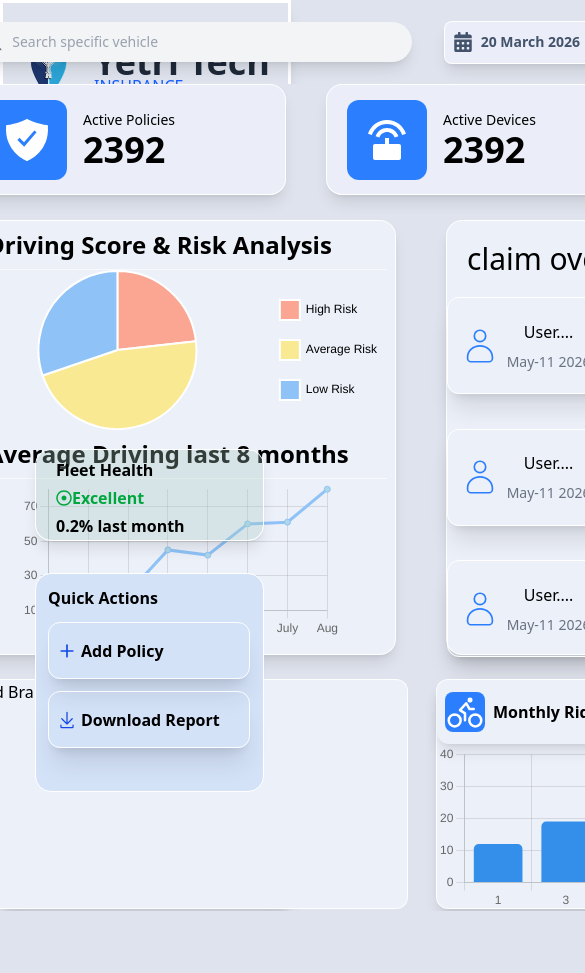
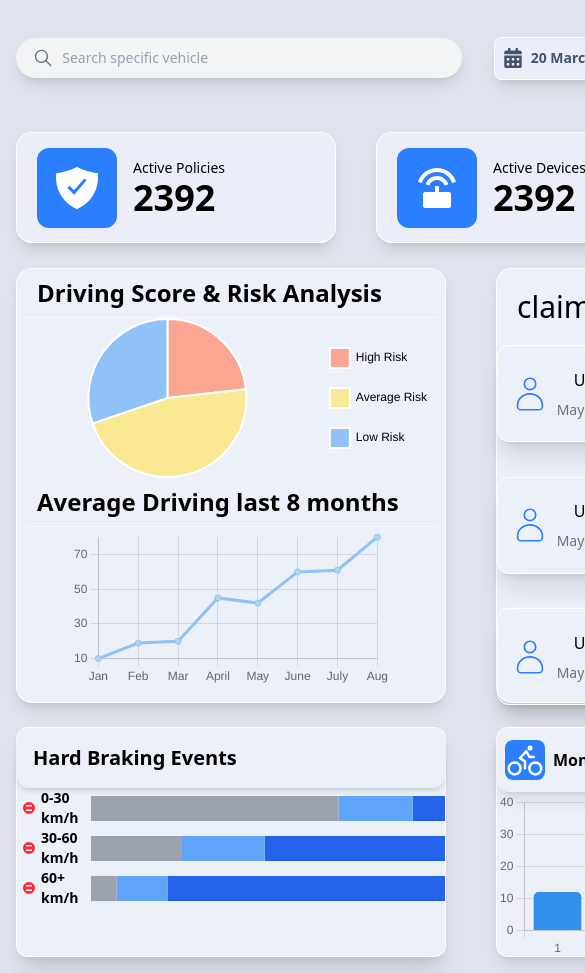
Before and after one commit to blackbuckgroupoftechnology/Ourpage, a Next.js app: page / in a window 390 px wide. Shown: the top 973 px of the page, 585 px wide, since content can reach past the window. Before the commit the page ends 911 px from the top, so only its background shows below. Built offline with nearby package versions, Linux system fonts and the light colour scheme.

Commit message:
Completed Hard braking with other responsive design

```diff
--- a/app/layout.tsx
+++ b/app/layout.tsx
@@ -21,24 +21,34 @@ export const metadata: Metadata = {
 
 export default function RootLayout({
   children,
-}: Readonly<{
+}: {
   children: React.ReactNode;
-}>) {
+}) {
   return (
     <html
       lang="en"
-      className={`${geistSans.variable} bg-[#DFE3ED] ${geistMono.variable} h-full antialiased`}
+      className={`${geistSans.variable} ${geistMono.variable} bg-[#DFE3ED] h-full antialiased`}
     >
-      <body className="flex   min-h-full">
-        <SideNav />
-        <div className=" w-full flex flex-col items-center">
-          <div className="w-[1040px]">
+      <body className="flex min-h-screen">
+
+        {/* Sidebar (hidden on small screens) */}
+        <div className="hidden md:block">
+          <SideNav />
+        </div>
+
+        {/* Main Content */}
+        <div className="flex flex-col flex-1">
+
+          {/* Navbar */}
+          <div className="w-full max-w-[1200px] mx-auto px-4 sm:px-6 md:px-8 py-4">
             <Navbar />
+          </div>
 
-            <div className="w-1/6">
-            </div>
+          {/* Page Content */}
+          <main className="w-full max-w-[1200px] mx-auto px-4 sm:px-6 md:px-8 py-4">
             {children}
-          </div>
+          </main>
+
         </div>
       </body>
     </html>
--- a/components/ClaimOverview.tsx
+++ b/components/ClaimOverview.tsx
@@ -1,6 +1,9 @@
+"use client"
 import React from 'react'
 import Image from 'next/image';
 import yetriLogo from "@/public/yetriLogo.png";
+import { FaArrowRightLong } from "react-icons/fa6";
+
 import map from "@/public/map.png";
 import { CiUser } from "react-icons/ci";
 import { FaPlay } from "react-icons/fa";
@@ -11,7 +14,9 @@ const ClaimOverview = () => {
         <div className='border shadow-lg w-[560px] h-[435px] border-[#FFFFFFE8] bg-[#ECF0F9] rounded-2xl'>
             <div className='flex p-5  justify-between  items-center'>
                 <h1 className='text-3xl'>claim overview</h1>
-                <p className='text-blue-500'>View All</p>
+                <div className='flex items-center gap-2 text-blue-500 hover:cursor-pointer'>View All
+                    <FaArrowRightLong />
+                </div>
             </div>
             <div className='h-[360px] flex flex-col justify-between'>
                 {[1, 2, 3].map((item, index) => {
--- a/components/DriverScoreCard.tsx
+++ b/components/DriverScoreCard.tsx
@@ -73,7 +73,7 @@ const lineOptions = {
 
 const DriverScoreCard = () => {
   return (
-    <div className='border shadow-lg w-[430px] h-[435px] border-[#FFFFFFE8] bg-[#ECF0F9] px-2 rounded-2xl'>
+    <div className='mr-4 border shadow-lg w-[430px] h-[435px] border-[#FFFFFFE8] bg-[#ECF0F9] px-2 rounded-2xl'>
       <div className='px-3 text-2xl py-2 font-semibold border-[#FFFFFF99] border-b '>
         Driving Score & Risk Analysis
       </div>
--- a/components/GenTelematics.tsx
+++ b/components/GenTelematics.tsx
@@ -25,7 +25,7 @@ const TelData = [
 
 const GenTelematics = () => {
     return (
-        <div className="mt-5 w-[1040px] h-[112px]  flex justify-between flex-wrap">
+        <div className="mt-5 md:w-full w-[1040px] h-[112px]  flex justify-between flex-wrap">
             {TelData.map((item, index) => {
                 const Icon = item.image;
 
--- a/components/HardBraking.tsx
+++ b/components/HardBraking.tsx
@@ -1,11 +1,142 @@
-import React from 'react'
+"use client";
+import React from "react";
+import { VscDebugBreakpointConditional } from "react-icons/vsc";
+
+import {
+  Chart as ChartJS,
+  BarElement,
+  CategoryScale,
+  LinearScale,
+  Tooltip,
+  Legend,
+} from "chart.js";
+
+import { Bar } from "react-chartjs-2";
+
+ChartJS.register(
+  BarElement,
+  CategoryScale,
+  LinearScale,
+  Tooltip,
+  Legend
+);
+
+// 🔹 Your data
+const brkData = [
+  {
+    id: 1,
+    speed: "0-30 km/h",
+    val1: 100,
+    val2: 30,
+    val3: 13,
+  },
+  {
+    id: 2,
+    speed: "30-60 km/h",
+    val1: 55,
+    val2: 50,
+    val3: 109,
+  },
+  {
+    id: 3,
+    speed: "60+ km/h",
+    val1: 10,
+    val2: 20,
+    val3: 108,
+  },
+];
+
+// 🔹 Function to generate chart data dynamically
+const getChartData = (item: any) => {
+  const total = item.val1 + item.val2 + item.val3;
+
+  return {
+    labels: ["Risk Level"],
+    datasets: [
+      {
+        label: "Low",
+        data: [(item.val1 / total) * 100],
+        backgroundColor: "#9CA3AF", // gray
+        // borderRadius: 8,
+        borderSkipped: false,
+      },
+      {
+        label: "Medium",
+        data: [(item.val2 / total) * 100],
+        backgroundColor: "#60A5FA", // light blue
+        // borderRadius: 8,
+        borderSkipped: false,
+      },
+      {
+        label: "High",
+        data: [(item.val3 / total) * 100],
+        backgroundColor: "#2563EB", // blue
+        // borderRadius: 8,
+        borderSkipped: false,
+      },
+    ],
+  };
+};
+
+// 🔹 Chart options
+const options = {
+  indexAxis: "y" as const,
+  responsive: true,
+  maintainAspectRatio: false,
+  scales: {
+    x: {
+      stacked: true,
+      max: 100,
+      display: false,
+    },
+    y: {
+      stacked: true,
+      display: false,
+    },
+  },
+  plugins: {
+    legend: {
+      display: false,
+    },
+    tooltip: {
+      enabled: true,
+    },
+  },
+};
 
 const HardBraking = () => {
   return (
-    <div className='w-[442px] h-[230px] border border-[#FFFFFFE8] bg-[#ECF0F9] rounded-xl '>
-      <div>Hard Braking Events</div>
+    <div className="mr-4 w-full shadow-xl max-w-[430px] h-auto border border-[#FFFFFFE8] bg-[#ECF0F9] rounded-xl ">
+
+      {/* Title */}
+      <div className="shadow-md rounded-xl p-3 font-semibold text-xl md:text-2xl p-4">
+        Hard Braking Events
+      </div>
+
+      {/* Data Rows */}
+      <div className=" ">
+        {brkData.map((item) => (
+          <div
+            key={item.id}
+            className=" flex items-center w-full"
+          >
+            {/* Icon */}
+            <VscDebugBreakpointConditional className=" w-6 h-6 md:w-8 md:h-8 text-red-500" />
+
+            {/* Speed Label */}
+            <div className=" text-sm md:text-base font-semibold w-[50px]">
+              {item.speed}
+            </div>
+
+            {/* Chart */}
+            <div className="flex-1 h-[35px]">
+              <Bar data={getChartData(item)} className="" options={options} />
+            </div>
+          </div>
+        ))}
+      </div>
     </div>
-  )
-}
+  );
+};
 
-export default HardBraking
+export default HardBraking;
--- a/components/MonthlyData.tsx
+++ b/components/MonthlyData.tsx
@@ -14,7 +14,7 @@ import { option } from 'framer-motion/client';
 ChartJS.register(BarElement, CategoryScale, LinearScale);
 
 const data = {
-    labels: [1, 3, 4,6, 7, 8, 9, 10],
+    labels: [1, 3, 4, 6, 7, 8, 9, 10],
     datasets: [
       {
         label: "rides",
@@ -36,7 +36,7 @@ const barOptions = {
 
 const MonthlyData = () => {
     return (
-        <div className='w-[570px] h-[230px] border-[#FFFFFFE8] bg-[#ECF0F9] rounded-xl shadow-lg border'>
+        <div className='w-[560px] h-[230px] border-[#FFFFFFE8] bg-[#ECF0F9] rounded-xl shadow-lg border'>
             <div className='flex shadow-lg rounded-xl p-2 justify-between items-center '>
                 <div className=' gap-2 flex items-center'>
                     <div className='bg-blue-500 rounded-lg'>
--- a/components/Navbar.tsx
+++ b/components/Navbar.tsx
@@ -1,7 +1,6 @@
 "use client";
 
 import React from 'react';
-import Image from 'next/image';
 import { motion } from "framer-motion";
 
 import { IoIosSearch } from "react-icons/io";
@@ -9,13 +8,11 @@ import { IoMdNotifications } from "react-icons/io";
 import { FaRegUserCircle } from "react-icons/fa";
 import { FaCalendarAlt } from "react-icons/fa";
 
-import { RiArrowDropDownLine, RiSkullLine } from "react-icons/ri";
-
-import yetriLogo from "@/public/yetriLogo.png";
+import { RiArrowDropDownLine } from "react-icons/ri";
 
 const Navbar = () => {
   return (
-    <nav className="w-[1039px] h-[44px] mt-5 flex items-center justify-between">
+    <nav className="w-[1039px] md:w-full h-[44px] mt-5 flex items-center justify-between">
 
       {/* Search Bar */}
       <motion.div className="flex items-center shadow-lg gap-2 bg-gray-100 px-4 py-2 rounded-full w-[446px] md:w-112 transition-all duration-300 hover:shadow-md">
@@ -27,22 +24,20 @@ const Navbar = () => {
         />
       </motion.div>
 
-        {/* Risk HeatMaps */}
       <motion.div className=" w-[200px] h-[43px] border  border-[#FFFFFFE8] flex items-center gap-2 bg-[#EEF1FACC] text-white font-semibold px-2 py-1 rounded-lg shadow-lg cursor-pointer ">
         <FaCalendarAlt className="w-5 h-5 text-[#43536B] " />
         <span className='text-sm text-[#43536B]'>20 March 2026</span>
       </motion.div>
+
       <div className=' w-[45px] h-[43px] rounded-xl border shadow-lg border-white rounded-xl bg-[#EEF1FACC] flex justify-center items-center'>
         <IoMdNotifications className="w-6 h-6 text-gray-600 cursor-pointer hover:text-gray-800 transition-colors duration-300" />
       </div>
-        {/* Notifications & User */}
-        <div className="px-2 w-[253px] h-[43px] shadow-lg  border border-white rounded-xl bg-[#EEF1FACC] flex  justify-center items-center gap-6">
 
+      <div className="px-2 w-[253px] h-[43px] shadow-lg  border border-white rounded-xl bg-[#EEF1FACC] flex  justify-center items-center gap-6 hover:cursor-pointer">
         <motion.div className="flex items-center gap-2 cursor-pointer hover:underline">
           <FaRegUserCircle className="w-7 h-7 text-gray-600" />
-            <span className="font-medium text-gray-700">USER NAME</span>
+          <div className="font-medium text-gray-700">USER NAME</div>
         </motion.div>
-
         <RiArrowDropDownLine className="w-7 h-7 text-gray-600 cursor-pointer hover:text-gray-800 transition-colors duration-300" />
       </div>
 
--- a/components/SideNav.tsx
+++ b/components/SideNav.tsx
@@ -33,7 +33,7 @@ const itemList2 = [
 const SideNav = () => {
 
   return (
-    <div className='border-3 w-1/4 shadow-lg pt-8 border-white w-[291px]'>
+    <div className='border-3 h-full flex flex-col justify-evenly w-1/4 shadow-lg pt-8 border-white w-[291px]'>
       <div className='w-full border-b border-gray-300 '>
         <div className="flex items-center gap-0 cursor-pointer">
           <Image src={yetriLogo} alt="YetriTechLogo" className="w-[91px] h-[69px]  object-contain" />
```
Lines whose indentation alone changed are shown as unchanged.
